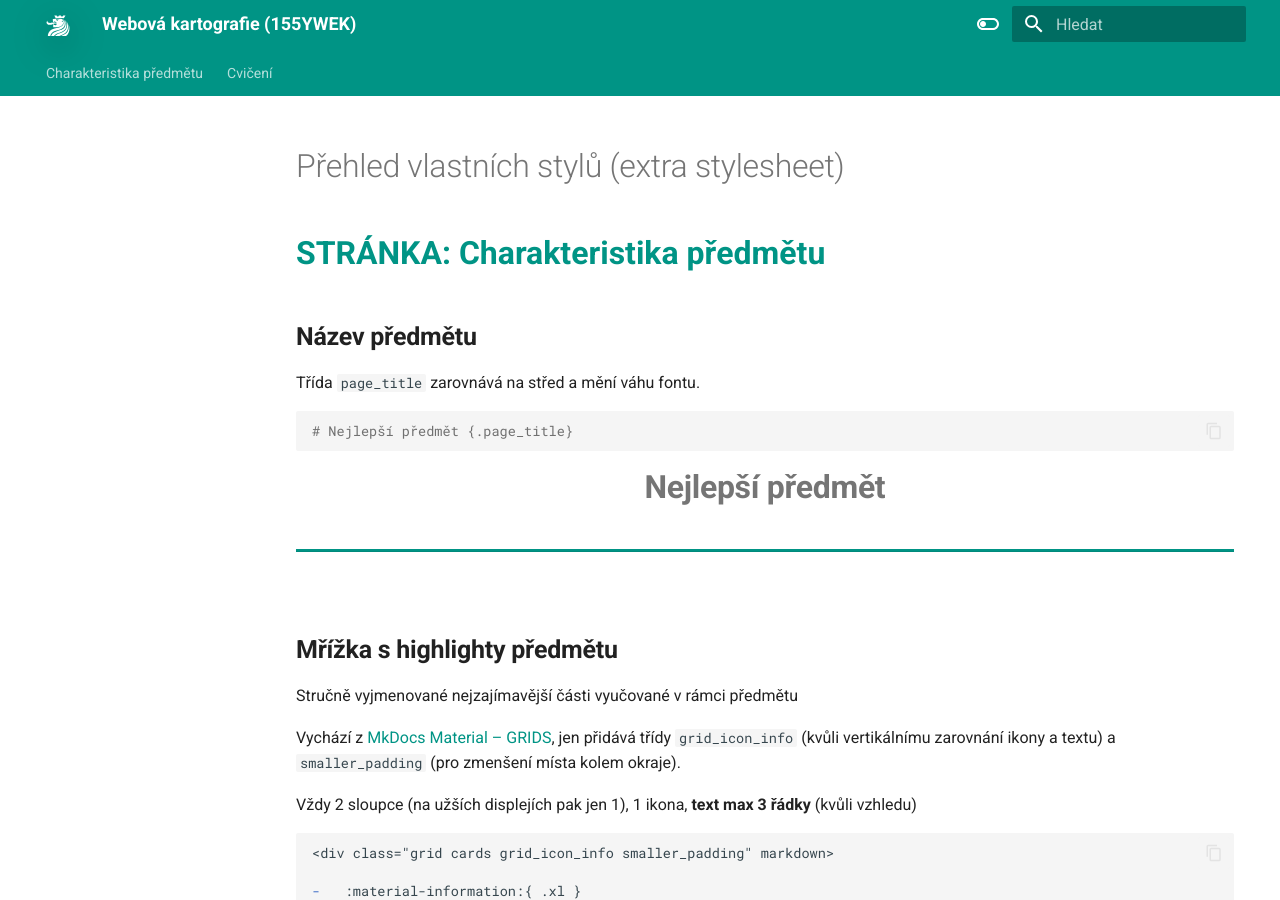
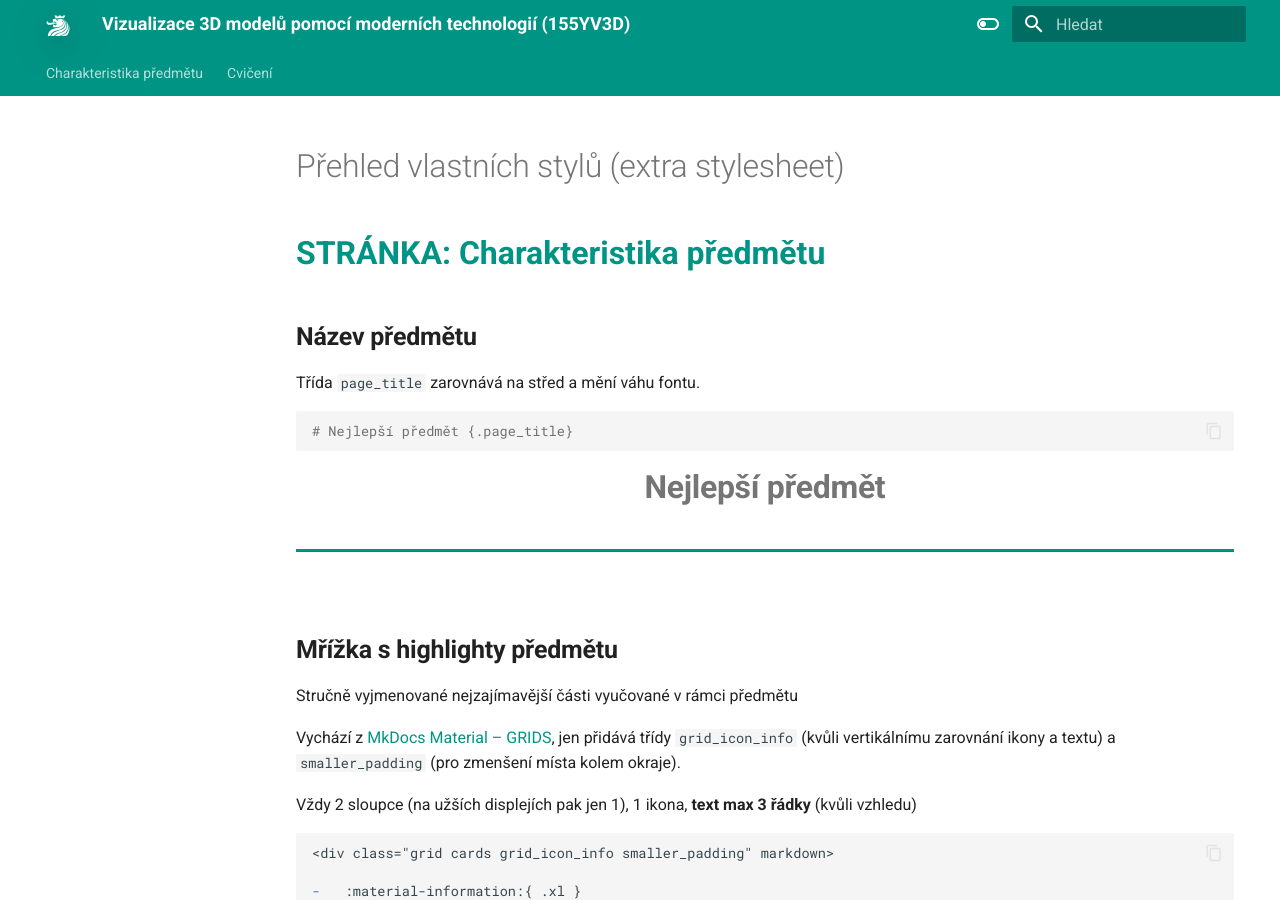
Before and after one commit to k155cvut/yv3d, an MkDocs documentation site: the page built from docs/custom_styles.md, in a window 1280 px wide and 900 px high. Built offline with MkDocs 1.6.1 and Material for MkDocs 9.7.7, drawn with Linux system fonts in a browser that asks for light colours.

Commit message:
Update mkdocs.yml

```diff
--- a/mkdocs.yml
+++ b/mkdocs.yml
@@ -1,4 +1,4 @@
-site_name: Webová kartografie (155YWEK)
+site_name: Vizualizace 3D modelů pomocí moderních technologií (155YV3D)
 nav:
   - Charakteristika předmětu: index.md
   - Cvičení:
```
